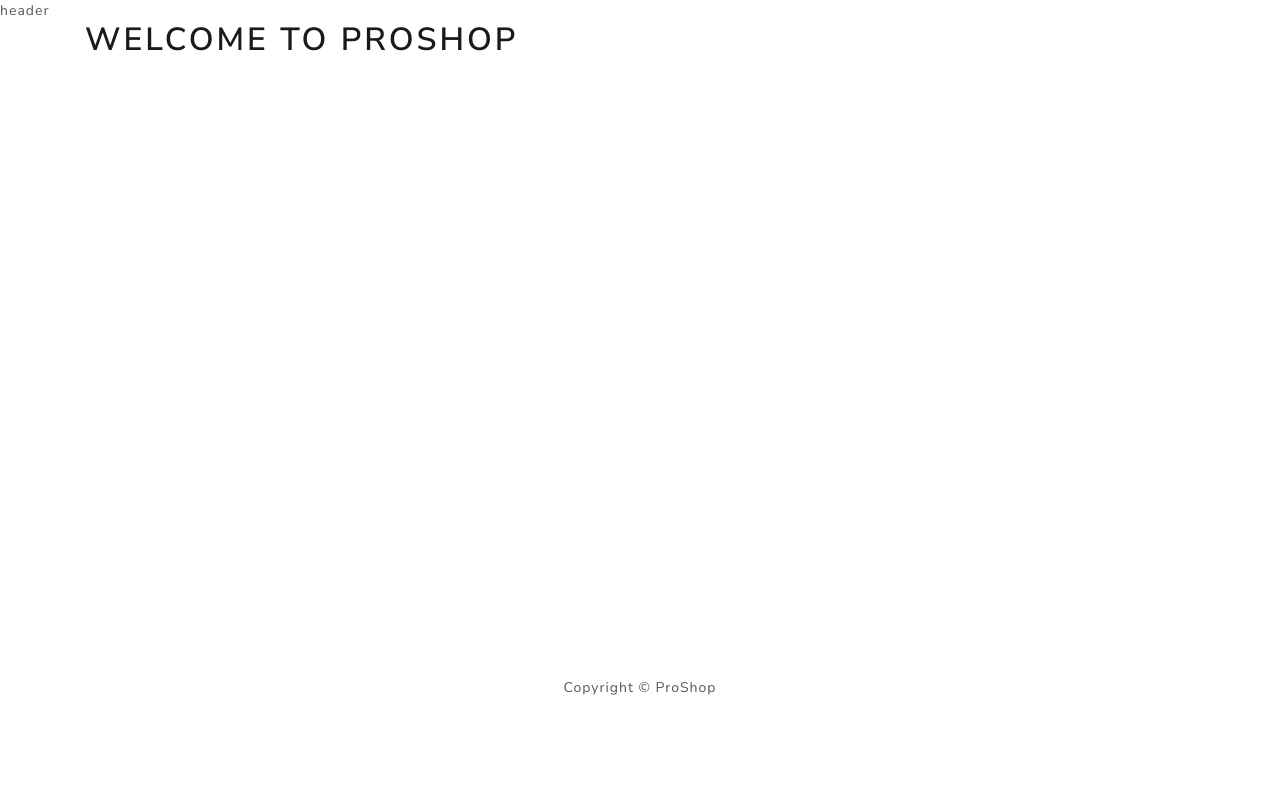
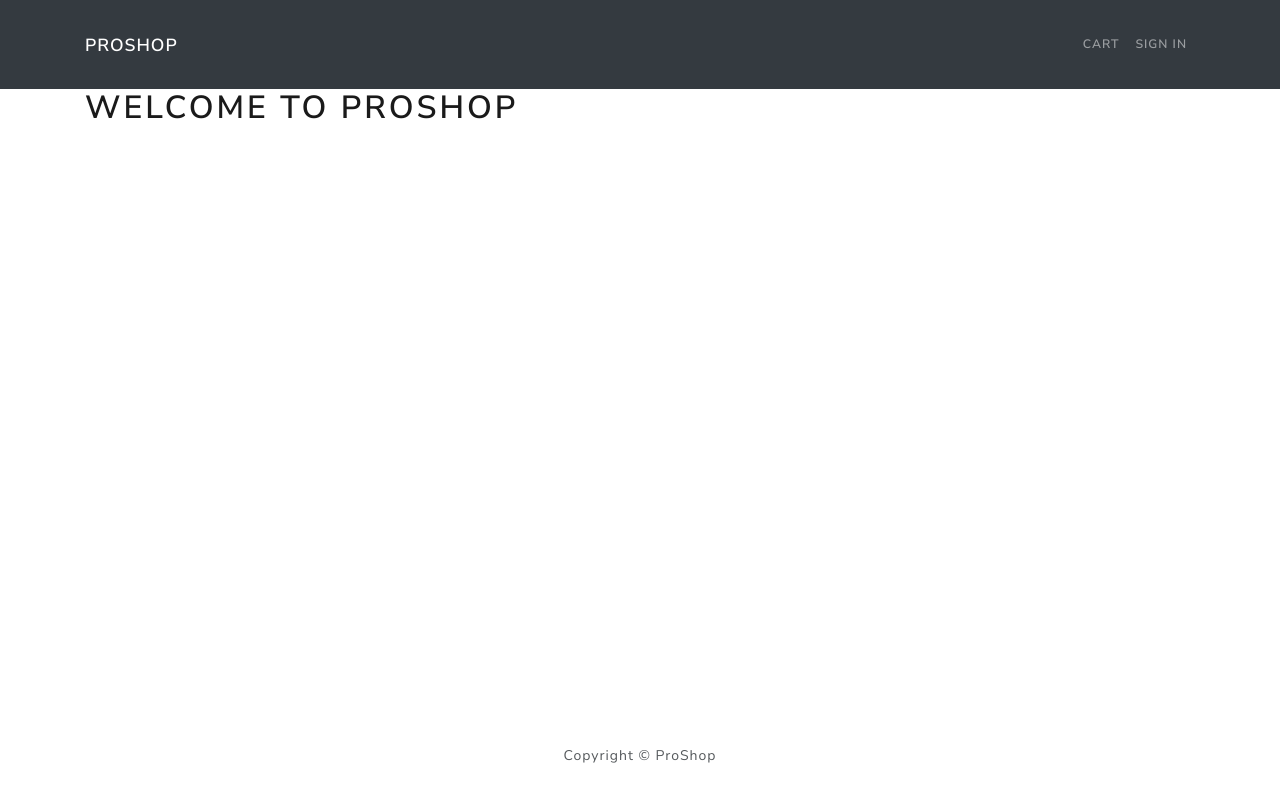
Before and after one commit to igorrmkd/ProShop, a React (Create React App) app in the folder frontend/: page / in a window 1280 px wide. Built offline with nearby package versions, Linux system fonts and the light colour scheme.

Commit message:
Navbar - initial layout

```diff
--- a/frontend/src/components/Header.js
+++ b/frontend/src/components/Header.js
@@ -1,7 +1,23 @@
 import React from "react";
+import { Navbar, Nav, Container } from "react-bootstrap";
 
 const Header = () => {
-  return <header>header</header>;
+  return (
+    <header>
+      <Navbar bg="dark" variant="dark" expand="lg" collapseOnSelect>
+        <Container>
+          <Navbar.Brand href="/">ProShop</Navbar.Brand>
+          <Navbar.Toggle aria-controls="basic-navbar-nav" />
+          <Navbar.Collapse id="basic-navbar-nav">
+            <Nav className="ml-auto">
+              <Nav.Link href="/cart">Cart</Nav.Link>
+              <Nav.Link href="/login">Sign In</Nav.Link>
+            </Nav>
+          </Navbar.Collapse>
+        </Container>
+      </Navbar>
+    </header>
+  );
 };
 
 export default Header;
```
Also changed, not shown: 1 other file (tests, documents, lock files or other folders).
